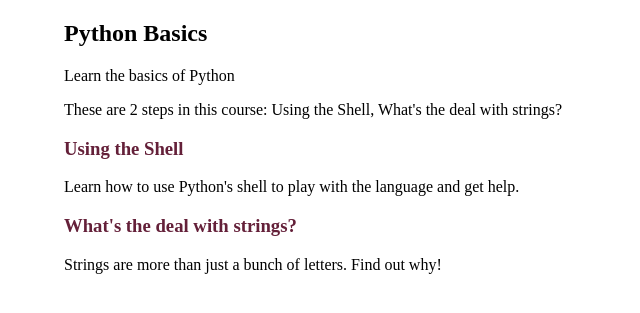
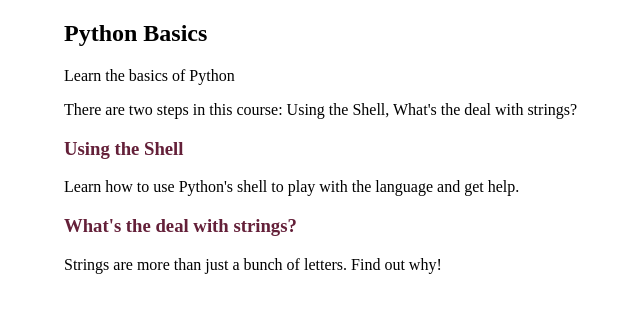
Before and after one commit to Larriche/customising-django-templates-treehouse, a Django app: page /courses/1/ in a window 1280 px wide. Shown: the part 90-403 px from the top of the page, without its empty margins (32-672 px from the left). Run offline with Django 3.2, Linux system fonts and the light colour scheme; data comes from the database, SQL or seed files in the repository.

Commit message:
Added humanize library and used apnumber filter

```diff
--- a/courses/templates/courses/course_detail.html
+++ b/courses/templates/courses/course_detail.html
@@ -1,4 +1,5 @@
 {% extends "layout.html" %}
+{% load humanize %}
 
 {% block title %}{{ course.title }}{% endblock %}
 
@@ -7,7 +8,7 @@
     <h2>{{ course.title }}</h2>
     {{ course.description }}
 
-    <p>These are {{ course.step_set.count }} step{{ course.step_set.count | pluralize}} in this course: {{ course.step_set.all|join:", " }}</p>
+    <p>There are {{ course.step_set.count|apnumber }} step{{ course.step_set.count | pluralize}} in this course: {{ course.step_set.all|join:", " }}</p>
     <section>
         {% for step in course.step_set.all %}
             <h3>
--- a/learning_site/settings.py
+++ b/learning_site/settings.py
@@ -37,6 +37,7 @@
     'django.contrib.sessions',
     'django.contrib.messages',
     'django.contrib.staticfiles',
+    'django.contrib.humanize',
     'courses',
 )
 
```
